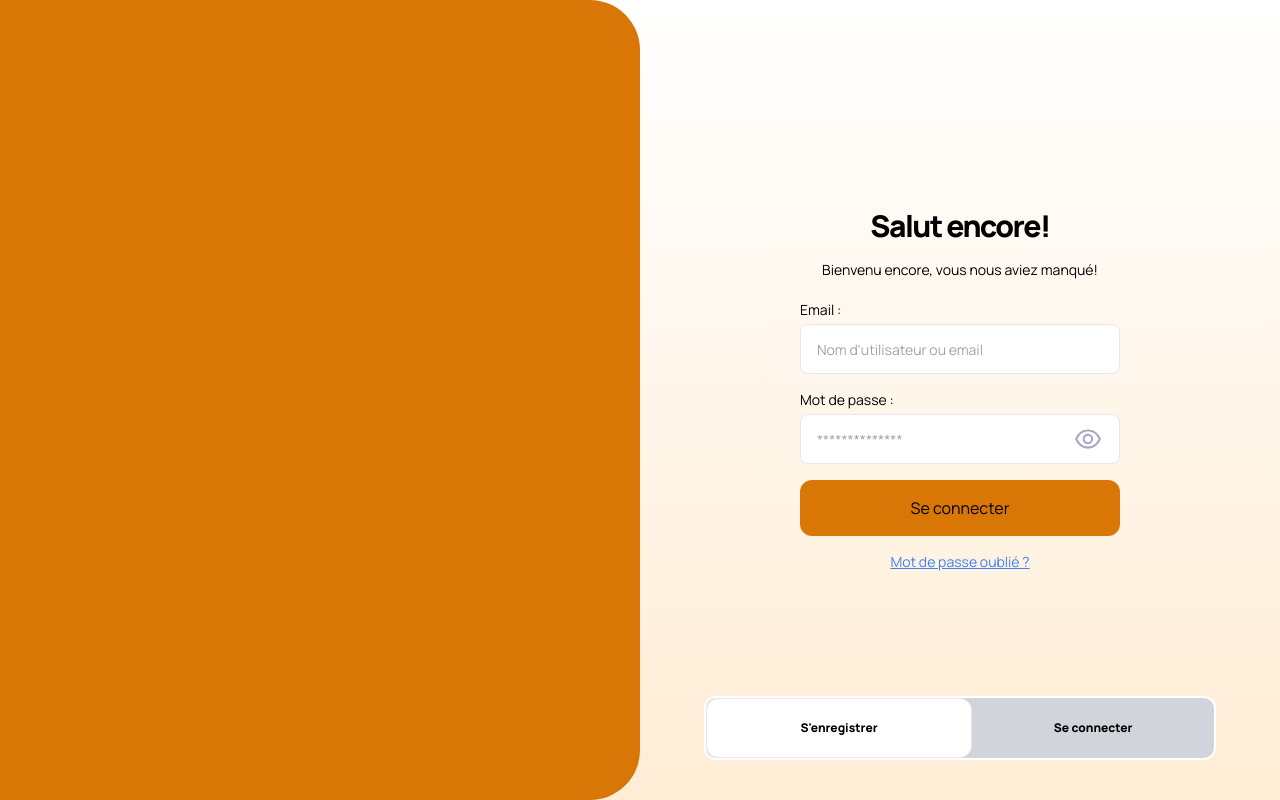
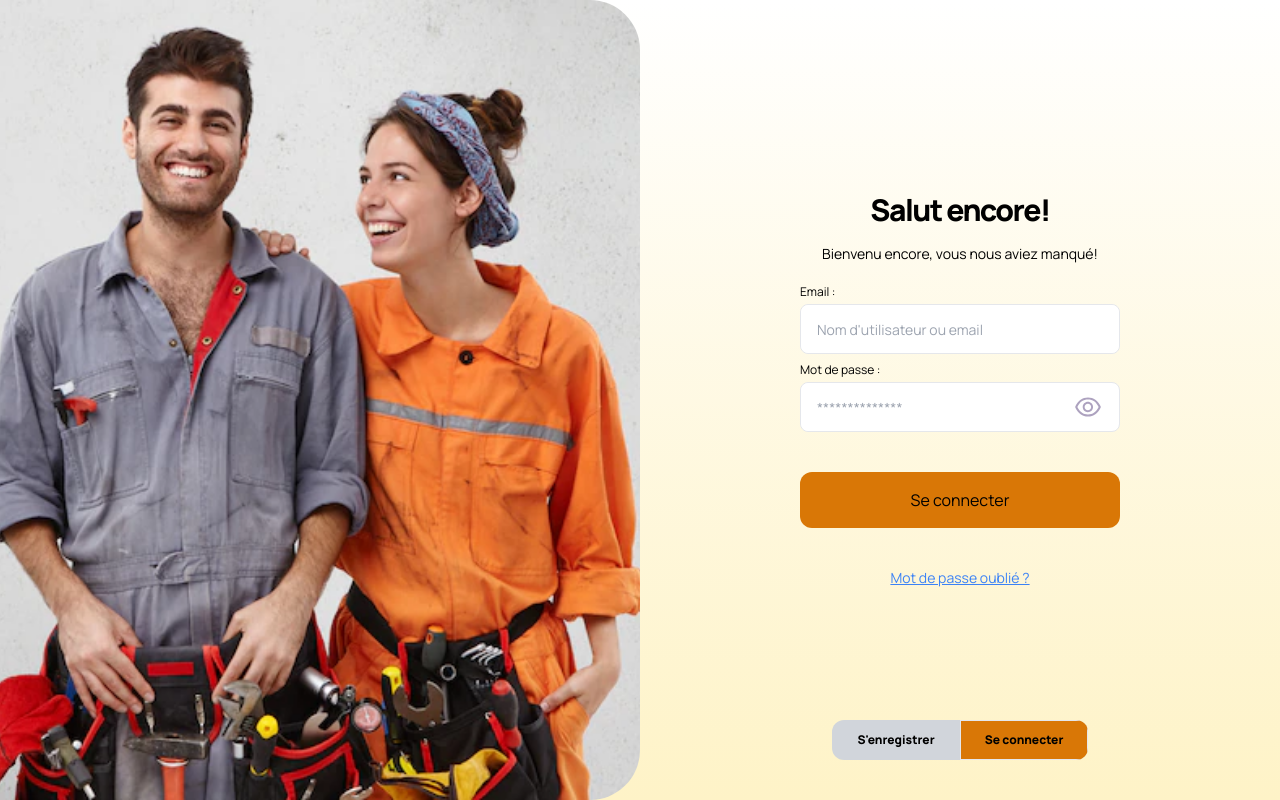
Before and after one commit to JoeMakuta/M-Tech, a React (Vite) app: page / in a window 1280 px wide. Both pictures are taken after a click on the button "Se connecter". Built offline with nearby package versions, Linux system fonts and the light colour scheme; no server answers.

Commit message:
Style : Button animations

```diff
--- a/src/App.jsx
+++ b/src/App.jsx
@@ -3,6 +3,7 @@ import { createContext } from "react";
 import { Route, Routes, BrowserRouter } from "react-router-dom";
 import Landing from "./components/authentification/Landing/Landing";
 import LoginForm from "./components/authentification/loginForm/loginForm";
+import MainDashBoard from "./components/dashboard/mainDashboard";
 
 export const UserContext = createContext();
 
@@ -21,11 +22,11 @@ function App() {
         setLoginOrSignUp,
       }}
     >
-      <div className="font-MainFont bg-gradient-to-b from-white to-orange-100 h-[100vh] justify-center flex">
+      <div className="font-MainFont bg-gradient-to-b from-white to-amber-100 justify-center flex">
         <BrowserRouter>
           <Routes>
             <Route path="/" element={<Landing />} />
-            <Route path="/login" element={<LoginForm />} />
+            <Route path="/login" element={<MainDashBoard />} />
           </Routes>
         </BrowserRouter>
       </div>
--- a/src/components/authentification/Landing/Landing.jsx
+++ b/src/components/authentification/Landing/Landing.jsx
@@ -10,11 +10,12 @@ const Landing = () => {
   const { loginOrSignUp, setLoginOrSignUp } = useContext(UserContext);
   return (
     <div
-      className=" flex flex-col sm:flex-row gap-10 sm:gap-0
+      className=" flex flex-col justify-start h-[100vh] items-center sm:flex-row gap-10 sm:gap-0
        "
     >
       <LandingPhoto />
-      <div className=" flex flex-col justify-center items-center gap-10 " >
+
+      <div className=" flex flex-col justify-center items-center gap-10 ">
         {loginOrSignUp === "LandingWelcom" ? (
           <LandingWelcom />
         ) : loginOrSignUp === "loginForm" ? (
--- a/src/components/authentification/Landing/LandingBottons.jsx
+++ b/src/components/authentification/Landing/LandingBottons.jsx
@@ -1,25 +1,39 @@
+import { useState } from "react";
 import { useContext } from "react";
 import { useNavigate } from "react-router-dom";
 import { UserContext } from "../../../App";
 
 const LandingBottons = () => {
   const { loginOrSignUp, setLoginOrSignUp } = useContext(UserContext);
+
+  const [selected, setSelected] = useState("se_connecter");
+
   const Navigate = useNavigate();
   return (
     <div className="text-center flex justify-center items-center flex-col gap-5 fixed bottom-10 ">
       <div className=" flex flex-col justify-center items-center gap-10 ">
-        <div className="font-bold text-xs flex justify-between items-center  bg-gray-300 w-[70vw] sm:w-[40vw] h-16 rounded-xl shadow-3xl border-[2px] border-white ">
+        <div className="font-bold text-xs overflow-hidden flex justify-between items-center  bg-gray-300 w-[70vw] sm:w-[20vw] h-10 rounded-xl shadow-3xl ">
           <button
-            className=" bg-white rounded-xl w-[55%] h-full border-[1px]"
+            className={
+              selected === "se_connecter"
+                ? "bg-amber-600  w-[50%] h-full border-[1px] animate-wiggle "
+                : "  w-[50%] h-full "
+            }
             onClick={() => {
+              setSelected("se_connecter");
               setLoginOrSignUp("LandingWelcom");
             }}
           >
             S'enregistrer
           </button>
           <button
-            className="rounded-xl w-[50%] "
+            className={
+              selected === "se_connecter"
+                ? "  w-[50%] h-full "
+                : "bg-amber-600  w-[50%] h-full border-[1px] animate-wiggle1 "
+            }
             onClick={() => {
+              setSelected("se_connecte");
               setLoginOrSignUp("loginForm");
             }}
           >
--- a/src/components/authentification/Landing/LandingPhoto.jsx
+++ b/src/components/authentification/Landing/LandingPhoto.jsx
@@ -1,8 +1,8 @@
 const LandingPhoto = () => {
    return (
-      <div className="flex justify-center items-center bg-amber-600 h-[20vh] w-[100vw] sm:h-[100vh] sm:w-[50vw] rounded-b-[50px] sm:rounded-r-[50px] sm:rounded-l-[0px]  bg-cover bg-center" >
+      <div className="flex justify-start items-center overflow-hidden  bg-amber-600 h-[20vh] w-[100vw] sm:h-[100vh] sm:w-[50vw] rounded-b-[50px] sm:rounded-r-[50px] sm:rounded-l-[0px]  bg-cover bg-center" >
          {/* <p className=" text-white " >Hello World</p> */}
-         {/* <img src="/src/assets/img/bg_m_tech.webp" alt="" /> */}
+         <img src="/src/assets/img/bg_m_tech.webp" alt="" className=" w-full h-full object-cover " />
       </div>
    )
 }
--- a/src/components/authentification/loginForm/loginForm.jsx
+++ b/src/components/authentification/loginForm/loginForm.jsx
@@ -70,22 +70,21 @@ const LoginForm = () => {
   return (
     <div className=" flex flex-col justify-start  items-center gap-5 ">
       <div className="flex flex-col items-center gap-4 text-center ">
-        <h1 className=" font-bold text-3xl tracking-tighter ">
-          Salut encore!
-        </h1>
+        <h1 className=" font-bold text-3xl tracking-tighter ">Salut encore!</h1>
         <p className="text-sm w-[80vw] sm:w-[50vw]">
           Bienvenu encore, vous nous aviez manqué!
         </p>
       </div>
       <form
-        className=" flex flex-col w-[85vw] lg:w-[25vw] gap-4 "
+        className=" flex flex-col w-[85vw] lg:w-[25vw] gap-10 "
         onSubmit={(e) => {
           e.preventDefault();
           handleSubmit();
         }}
       >
+        <div className=" flex flex-col gap-2 " >
           <div className=" flex flex-col gap-1 ">
-          <p className=" text-sm ">Email :</p>
+            <p className=" text-xs ">Email :</p>
             <div
               className={
                 input_container +
@@ -107,7 +106,7 @@ const LoginForm = () => {
             )}
           </div>
           <div className=" flex flex-col gap-1 ">
-          <p className=" text-sm ">Mot de passe :</p>
+            <p className=" text-xs ">Mot de passe :</p>
             <div
               className={
                 input_container +
@@ -142,9 +141,10 @@ const LoginForm = () => {
             </div>
             {passwordValid ? null : (
               <p className=" text-xs text-red-600 ">
-              Veillez saisir un mot de passe
+                Veillez saisir un mot de passe valide
               </p>
             )}
+          </div>
         </div>
 
         {/* <p className=' text-xs text-red-600 ' >
--- /dev/null
+++ b/src/components/dashboard/mainDashboard.jsx
@@ -0,0 +1,8 @@
+import React, { useState } from "react";
+
+const MainDashBoard = () => {
+  return <div>
+
+  </div>;
+};
+export default MainDashBoard;
--- a/tailwind.config.cjs
+++ b/tailwind.config.cjs
@@ -1,19 +1,29 @@
 /** @type {import('tailwindcss').Config} */
 module.exports = {
-  content: [
-    "./index.html",
-    "./src/**/*.{js,ts,jsx,tsx}",
-  ],
+  content: ["./index.html", "./src/**/*.{js,ts,jsx,tsx}"],
   theme: {
     extend: {
+      keyframes: {
+        wiggle: {
+          "0%": { transform: "translate(100%)" },
+          "100%": { transform: "translate(0px)" },
+        },
+        wiggle1: {
+          "0%": { transform: "translate(-100%)" },
+          "100%": { transform: "translate(0px)" },
+        },
+      },
+      animation: {
+        wiggle: "wiggle 0.2s ease-in-out",
+        wiggle1: "wiggle1 0.2s ease-in-out",
+      },
       fontFamily: {
-        'MainFont': ['Manrope'],
+        MainFont: ["Manrope"],
       },
       backgroundImage: {
-        'login_background': "url('/src/assets/img/bg_m_tech.webp')",
-      }
-
+        login_background: "url('/src/assets/img/bg_m_tech.webp')",
+      },
     },
   },
   plugins: [],
-}
+};
```
Lines whose indentation alone changed are shown as unchanged.
